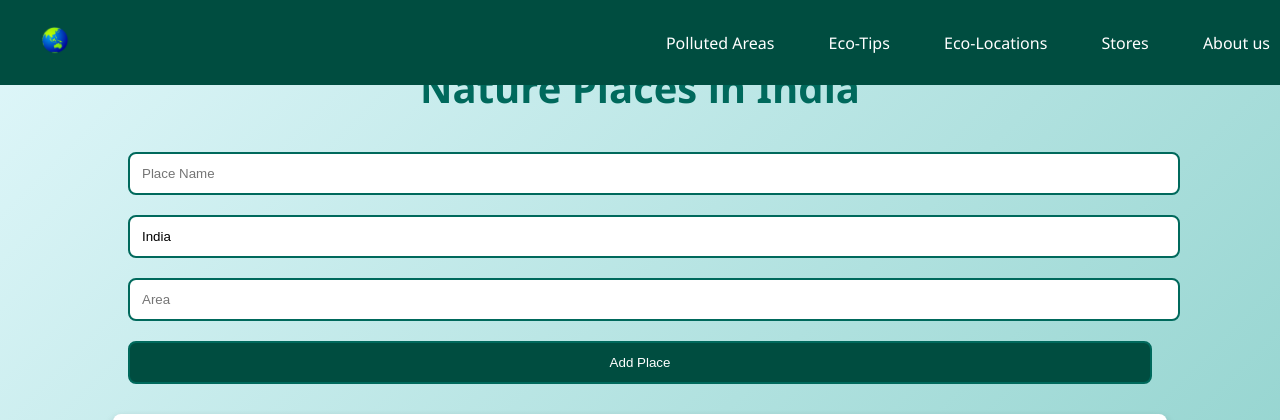
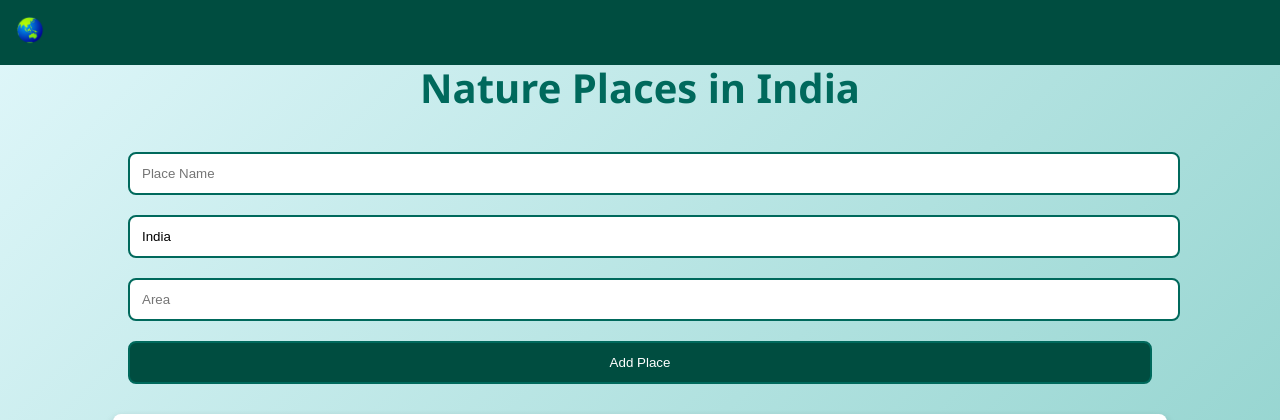
Before and after one commit to bp2881/Hackathon, a Flask app: page /eco-location in a window 1280 px wide. Shown: the top 420 px of the page. Run offline with Flask 3, Linux system fonts and the light colour scheme; some libraries are stand-ins or nearby versions.

Commit message:
updated eco-location

```diff
--- a/templates/eco-location.html
+++ b/templates/eco-location.html
@@ -46,22 +46,12 @@
             background-color: #004d40;
             padding: 15px;
             display: flex;
-            justify-content: space-between;
+            justify-content: flex-start; /* Align icon to the left */
             align-items: center;
             position: fixed;
             width: 100%;
             top: 0;
             z-index: 10;
-        }
-        .navbar a {
-            color: white;
-            padding: 10px 20px;
-            text-decoration: none;
-            margin: 0 5px;
-            border-radius: 5px;
-        }
-        .navbar a:hover {
-            background-color: #00695c;
         }
         /* Earth Icon */
         .earth-icon {
@@ -96,13 +86,6 @@
         <a href="/">
             <img src="/static/earth.png" alt="Home" class="earth-icon">
         </a>
-        <div>
-            <a href="/polluted-areas">Polluted Areas</a>
-            <a href="/eco-tips">Eco-Tips</a>
-            <a href="/eco-location">Eco-Locations</a>
-            <a href="/stores">Stores</a>
-            <a href="/aboutus">About us</a>
-        </div>
     </div>
 
     <h1>Nature Places in India</h1>
@@ -121,7 +104,7 @@
         const map = L.map('map').setView([20.5937, 78.9629], 5);
 
         L.tileLayer('https://{s}.tile.openstreetmap.org/{z}/{x}/{y}.png', {
-            attribution: '© OpenStreetMap contributors'
+            attribution: '©️ OpenStreetMap contributors'
         }).addTo(map);
 
         function addPlace() {
```
